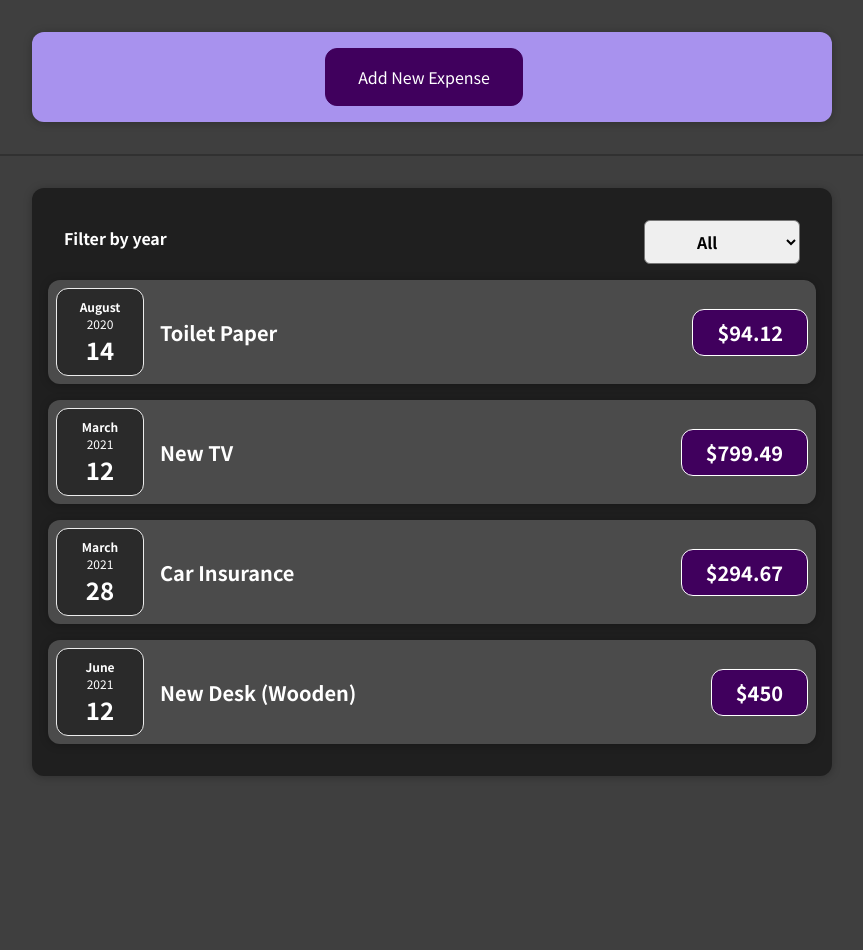
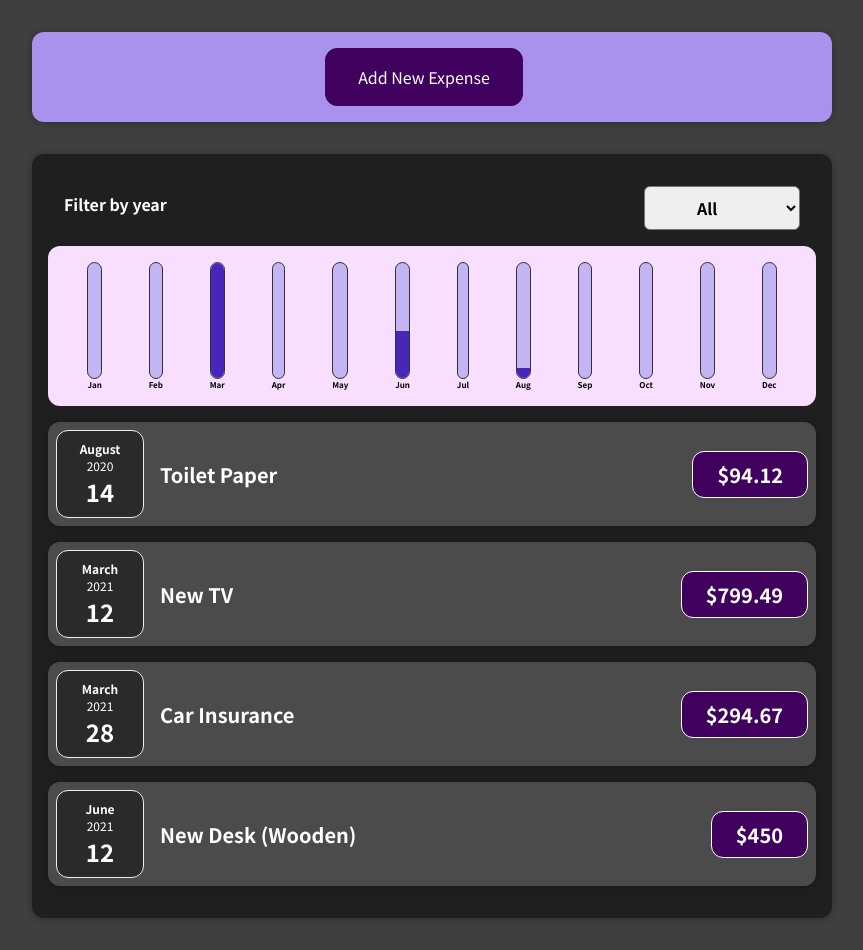
Before and after one commit to ayv8er/expensetracker, a React (Create React App) app: page / in a window 1280 px wide. Shown: the whole page, without its empty margins (208-1071 px from the left). Before the commit the page ends 808 px from the top, so only its background shows below. Built offline with nearby package versions, Linux system fonts and the light colour scheme.

Commit message:
renders monthly bars with expenditure in each bar via filtered year

```diff
--- a/src/App.js
+++ b/src/App.js
@@ -1,7 +1,6 @@
 import { useState } from "react";
 
 import NewExpense from "./components/NewExpense/NewExpense";
-import Chart from "./components/Chart/ChartBar";
 import Expenses from "./components/Expenses/Expenses";
 
 const App = () => {
@@ -30,7 +29,6 @@ const App = () => {
   return (
     <div>
       <NewExpense setExpenses={setExpenses} />
-      <Chart />
       <Expenses items={expenses} />
     </div>
   );
--- a/src/components/Chart/Chart.js
+++ b/src/components/Chart/Chart.js
@@ -3,9 +3,20 @@ import ChartBar from "./ChartBar";
 import "./Chart.css";
 
 const Chart = (props) => {
+  const { chartDataPoints } = props;
+  const dataPointsValues = chartDataPoints.map((dataPoint) => dataPoint.value);
+  const totalMaximum = Math.max(...dataPointsValues);
+
   return (
-    <div ClassName="chart">
-      <ChartBar />
+    <div className="chart">
+      {chartDataPoints.map((dataPoint) => (
+        <ChartBar
+          key={dataPoint.month}
+          value={dataPoint.value}
+          month={dataPoint.month}
+          maxValue={totalMaximum}
+        />
+      ))}
     </div>
   );
 };
--- a/src/components/Chart/ChartBar.js
+++ b/src/components/Chart/ChartBar.js
@@ -1,10 +1,11 @@
 import "./ChartBar.css";
 
 const ChartBar = (props) => {
+  const { value, month, maxValue } = props;
   let barFillHeight = "0%";
 
-  if (props.max > 0) {
-    barFillHeight = Math.round((props.value / props.maxValue) * 100) + "%";
+  if (maxValue > 0) {
+    barFillHeight = Math.round((value / maxValue) * 100) + "%";
   }
 
   return (
@@ -15,7 +16,7 @@ const ChartBar = (props) => {
           style={{ height: barFillHeight }}
         ></div>
       </div>
-      <div className="chart-bar__label"></div>
+      <div className="chart-bar__label">{month}</div>
     </div>
   );
 };
--- a/src/components/Expenses/Expenses.js
+++ b/src/components/Expenses/Expenses.js
@@ -2,6 +2,7 @@ import { useState } from "react";
 
 import ExpensesFilter from "../FilterExpenses/ExpensesFilter";
 import ExpensesList from "./ExpensesList";
+import ExpensesChart from "./ExpensesChart";
 import Card from "../UI/Card";
 
 import "./Expenses.css";
@@ -24,6 +25,7 @@ const Expenses = (props) => {
         filteredYear={filteredYear}
         setFilteredYear={setFilteredYear}
       />
+      <ExpensesChart filteredItems={filteredItems} />
       <ExpensesList filteredItems={filteredItems} />
     </Card>
   );
--- a/src/components/Expenses/ExpensesChart.js
+++ b/src/components/Expenses/ExpensesChart.js
@@ -1,22 +1,24 @@
 import Chart from "../Chart/Chart";
 
 const ExpensesChart = (props) => {
+  const { filteredItems } = props;
+
   const chartDataPoints = [
-    { label: "January", value: 0 },
-    { label: "February", value: 0 },
-    { label: "March", value: 0 },
-    { label: "April", value: 0 },
-    { label: "May", value: 0 },
-    { label: "June", value: 0 },
-    { label: "July", value: 0 },
-    { label: "August", value: 0 },
-    { label: "September", value: 0 },
-    { label: "October", value: 0 },
-    { label: "November", value: 0 },
-    { label: "December", value: 0 },
+    { month: "Jan", value: 0 },
+    { month: "Feb", value: 0 },
+    { month: "Mar", value: 0 },
+    { month: "Apr", value: 0 },
+    { month: "May", value: 0 },
+    { month: "Jun", value: 0 },
+    { month: "Jul", value: 0 },
+    { month: "Aug", value: 0 },
+    { month: "Sep", value: 0 },
+    { month: "Oct", value: 0 },
+    { month: "Nov", value: 0 },
+    { month: "Dec", value: 0 },
   ];
 
-  for (const expense in props.expenses) {
+  for (const expense of filteredItems()) {
     const expenseMonth = expense.date.getMonth();
     chartDataPoints[expenseMonth].value += expense.amount;
   }
--- a/src/components/NewExpense/ExpenseForm.js
+++ b/src/components/NewExpense/ExpenseForm.js
@@ -37,7 +37,7 @@ const ExpenseForm = (props) => {
     const expenseData = {
       id: (Math.random() * Math.random()).toString(),
       title: userInput.title,
-      amount: userInput.amount,
+      amount: +userInput.amount,
       date: new Date(userInput.date),
     };
     setExpenses((prevState) => {
```
